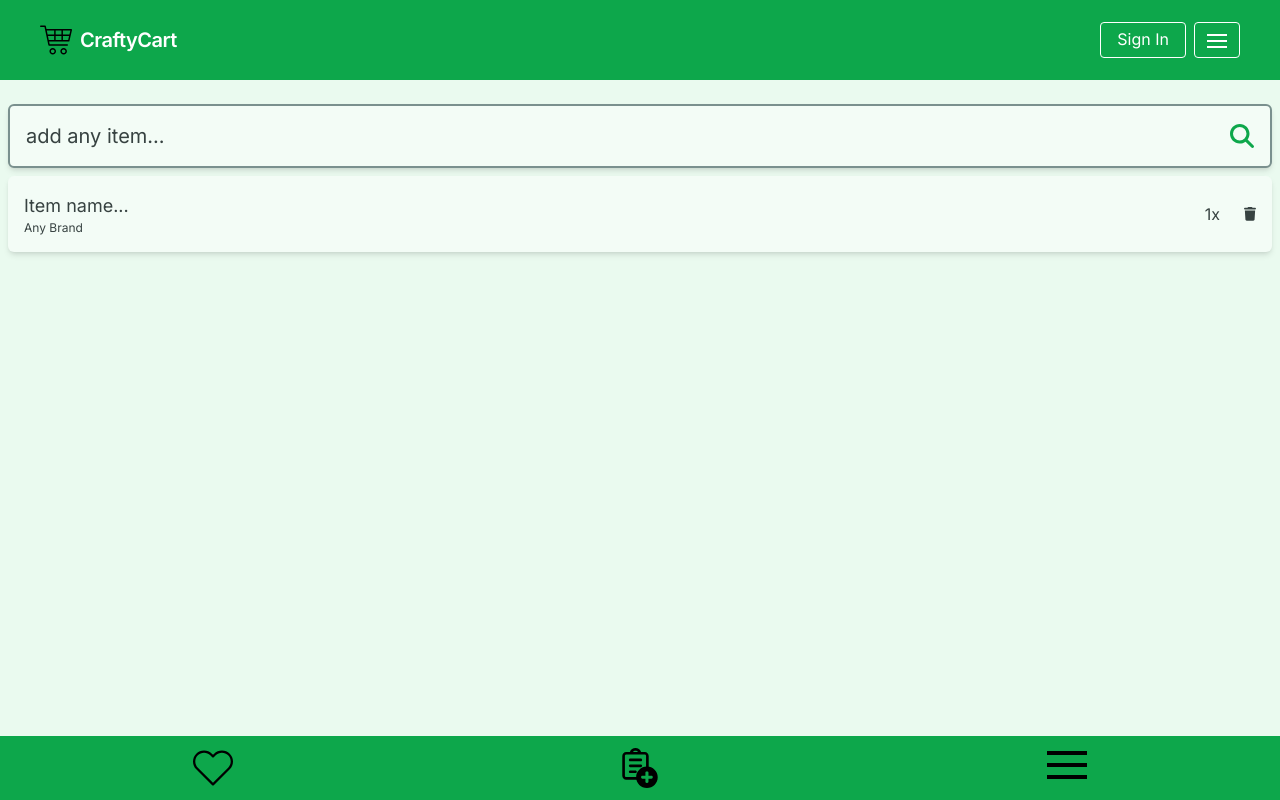
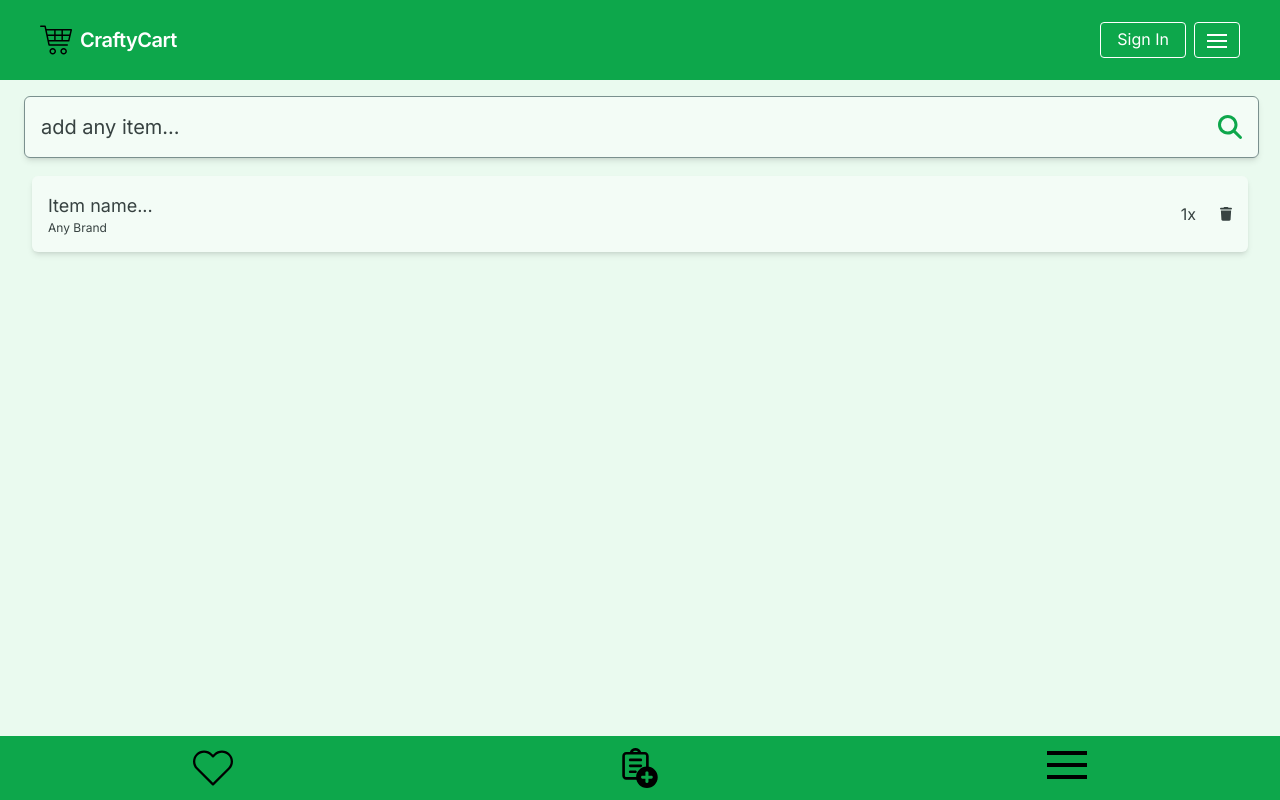
Before and after one commit to KingSand08/CMPE133-CraftyCart, a Next.js app in the folder craftycart-webapp/: page / in a window 1280 px wide. Built offline with nearby package versions, Linux system fonts and the light colour scheme; no server answers.

Commit message:
List input update

```diff
--- a/craftycart-webapp/src/app/(main)/layout.js
+++ b/craftycart-webapp/src/app/(main)/layout.js
@@ -16,11 +16,10 @@ export default function RootLayout({ children }) {
       <body className={inter.className}>
         <div className="flex flex-col space-y-24">
           <Nav />
-
-         <TaskBar />
-
-          {children}
-
+          <div className="m-2 mr-6 ml-6">
+            {children}
+          </div>
+          <TaskBar />
         </div>
       </body>
     </html>
--- a/craftycart-webapp/src/app/(public)/account/login/page.js
+++ b/craftycart-webapp/src/app/(public)/account/login/page.js
@@ -30,60 +30,11 @@ export default function LoginPage() {
 
   const inputCSS = "shadow border rounded w-full py-2 px-3 text-bg-[color:var(--dark-green)] leading-tight focus:shadow-outline focus:ring-2 focus:ring-green-300 focus:border-green-300 focus:bg-green-100"
 
-  function createAccountRedirect() {
-    window.location = "/account/register";
-     }
+   function redirect(link) {
+    window.location = link;
+  }
 
 return (
-    // <div className="flex justify-center items-center w-screen">
-    //         <div className = "bg-slate-400 shadow-md rounded px-8 pt-6 pb-8 mb-4 mt-36">
-    //             <h1 className="text-lg font-bold text-gray-700"> {loading ? "Processing" : "Login" }</h1>
-    //             <hr className="mb-5" />
-
-    //             <label htmlFor="email" className="block text-gray-700 text-sm font-bold mb-2">Email</label>
-    //             <input
-    //                 id="email"
-    //                 type="text"
-    //                 value = {user.email}
-    //                 onChange={(e) => setUser({ ...user, email: e.target.value})}
-    //                 placeholder="email"
-    //                 className="shadow appearance-none border rounded w-full py-2 px-3 text-gray-700 leading-tight focus:outline-none focus:shadow-outline"
-
-    //             />
-
-    //             <label htmlFor="password" className=" mt-2 block text-gray-700 text-sm font-bold mb-2">Password</label>
-    //             <input
-    //                 id="password"
-    //                 type="password"
-    //                 value = {user.password}
-    //                 onChange={(e) => setUser({ ...user, password: e.target.value})}
-    //                 placeholder="password"
-    //                 className="shadow appearance-none border rounded w-full py-2 px-3 text-gray-700 leading-tight focus:outline-none focus:shadow-outline"
-
-    //             />
-    //             <div
-    //             className="grid grid-cols-2 gap-4 content-center mt-5">
-    //                 <button
-    //                     className="bg-blue-500 hover:bg-blue-700 text-white font-bold py-2 px-4 rounded focus:shadow-outline"
-    //                     onClick={onLogin}
-    //                     tabIndex={0}
-    //                 >
-    //                     Login
-    //                 </button>
-
-    //                 {/* <Link href="/account/register" className="ml-2 text-center mt-4">
-    //                         Create a new account
-    //                 </Link> */}
-
-    //                 <div className="hover:bg-slate-600 text-white font-bold py-2 px-4 rounded focus:shadow-outline">
-    //                         <Link href="/account/register" className="ml-2 text-center mt-4 font-bold text-slate-50">
-    //                             Create a new account
-    //                         </Link>
-    //                 </div>
-    //             </div>
-    //         </div>
-    // </div>
-
     <div className="flex justify-center items-center w-screen">
     <div className = "bg-green-600 shadow-md rounded px-8 pt-6 pb-8 mb-4">
         <h1 className="text-lg font-bold text-white"> {loading ? "Processing..." : "Login" }</h1>
@@ -130,7 +81,7 @@ return (
             </Link> */}
 
             <button
-                onClick={() => {createAccountRedirect()}}
+                onClick={() => {redirect("/account/register")}}
                 className="w-[234.16px] font-bold py-2 px-4 rounded focus:shadow-outline text-white hover:bg-green-200 hover:text-green-800"
                 >
                     <div className="mx-4 rounded focus:shadow-outline hover:text-green-800" tabindex="-1">
--- a/craftycart-webapp/src/app/(public)/account/register/page.js
+++ b/craftycart-webapp/src/app/(public)/account/register/page.js
@@ -25,14 +25,13 @@ export default function SignupPage() {
         }
     }
 
-    function loginRedirect() {
-        window.location = "/account/login";
-         }
+    function redirect(link) {
+        window.location = link;
+      }
 
     const inputCSS = "shadow border rounded w-full py-2 px-3 text-bg-[color:var(--dark-green)] leading-tight focus:shadow-outline focus:ring-2 focus:ring-green-300 focus:border-green-300 focus:bg-green-100"
     return (
         <div className="flex justify-center items-center w-screen">
-            {/* <div className="bg-slate-400 shadow-md rounded px-8 pt-6 pb-8 mb-4"> */}
             <div className = "bg-green-600 shadow-md rounded px-8 pt-6 pb-8 mb-4">
 
 
@@ -73,17 +72,6 @@ export default function SignupPage() {
                     className={inputCSS}
                     />
 
-                {/* <button
-                    onClick={onSignup}
-                    className=" mt-5 bg-blue-500 hover:bg-blue-700 text-white font-bold py-2 px-4 rounded focus:outline-none focus:shadow-outline"
-                >
-                    Sign Up
-                </button> */}
-
-                {/* <Link href="/account/login" className="ml-2 text-center mt-4">
-                    Visit login page
-                </Link> */}
-
                 <div className="grid grid-cols-2 gap-4 content-center mt-5">
                 <button
                     className="bg-white hover:bg-green-200 text-green-800 font-bold py-2 px-4 rounded focus:shadow-outline"
@@ -92,18 +80,8 @@ export default function SignupPage() {
                     Sign Up
                 </button>
 
-                {/* <Link href="/account/register" className="ml-2 text-center mt-4">
-                        Create a new account
-                </Link> */}
-
-                {/* <Link href="/account/register" className="text-center font-bold text-slate-50">
-                    <div className="text-center font-bold py-2 px-4 rounded focus:shadow-outline text-white hover:text-green-800 hover:bg-green-200">
-                            Create a new account
-                    </div>
-                </Link> */}
-
                 <button
-                onClick={() => {loginRedirect()}}
+                onClick={() => {redirect("/account/login")}}
                 className="w-[234.16px] font-bold py-2 px-4 rounded focus:shadow-outline text-white hover:bg-green-200 hover:text-green-800">
                         <span className="my-2 mx-4 rounded focus:shadow-outline hover:text-green-800">
                             Login
--- a/craftycart-webapp/src/components/list/listContainer.js
+++ b/craftycart-webapp/src/components/list/listContainer.js
@@ -35,9 +35,9 @@ export default function ListContainer () {
     }
 
     return (
-        <div className="bg-[color:var(--bg-white)]">
+        <div className="bg-[color:var(--bg-white)] mb-24">
             <SearchBar addEntry={addEntry}/>
-            <div>
+            <div className="mt-20">
                 {entries.map((entry, index) => {
                     //console.log(entry.id + " rendered");
                     return (
--- a/craftycart-webapp/src/components/searchbar.js
+++ b/craftycart-webapp/src/components/searchbar.js
@@ -1,3 +1,5 @@
+import { useState } from "react";
+
 export default function SearchBar( {addEntry} ) {
     function handleSubmit(event) {
         // Override default browser activity
@@ -11,19 +13,27 @@ export default function SearchBar( {addEntry} ) {
         addEntry(formData["search-item-name"])
     }
 
+    const [isFocused, setIsFocused] = useState(false);
+    const inputCSS = "text-xl bg-[color:var(--white)] placeholder-[color:var(--black)] w-full"
+
+    // p-4 flex flex-row justify-between grow box-border rounded-md shadow-md bg-[color:var(--white)] border-[color:var(--gray)] border-2"
+
     return (
+        <div className="fixed w-[96.5%] top-24">
             <form
-            className="m-2 p-4 flex flex-row justify-between grow box-border
-                rounded-md shadow-md bg-[color:var(--white)] border-[color:var(--gray)] border-2"
+                className={`flex flex-row w-full justify-between grow p-4 box-border rounded-md shadow-md bg-[color:var(--white)] border ${isFocused ? 'border-[color:var(--dark-green)] border-2' : 'border-[color:var(--gray)] border-3'}`}
                 onSubmit={handleSubmit}
             >
+
                 <div className="w-full flex flex-row justify-between">
                     <input
                         type="text"
                         name="search-item-name"
                         id="search-item-name"
                         placeholder="add any item..."
-                    className="text-xl bg-[color:var(--white)] placeholder-[color:var(--black)] w-screen"
+                        className={inputCSS}
+                        onFocus={() => setIsFocused(true)}
+                        onBlur={() => setIsFocused(false)}
                         />
                     <button type="submit">
                     <svg xmlns="http://www.w3.org/2000/svg" viewBox="0 0 512 512" className="fill-[color:var(--dark-green)] w-6 ml-2">
@@ -32,5 +42,6 @@ export default function SearchBar( {addEntry} ) {
                     </button>
                 </div>
             </form>
+        </div>
     );
 }
```
Lines whose indentation alone changed are shown as unchanged.
